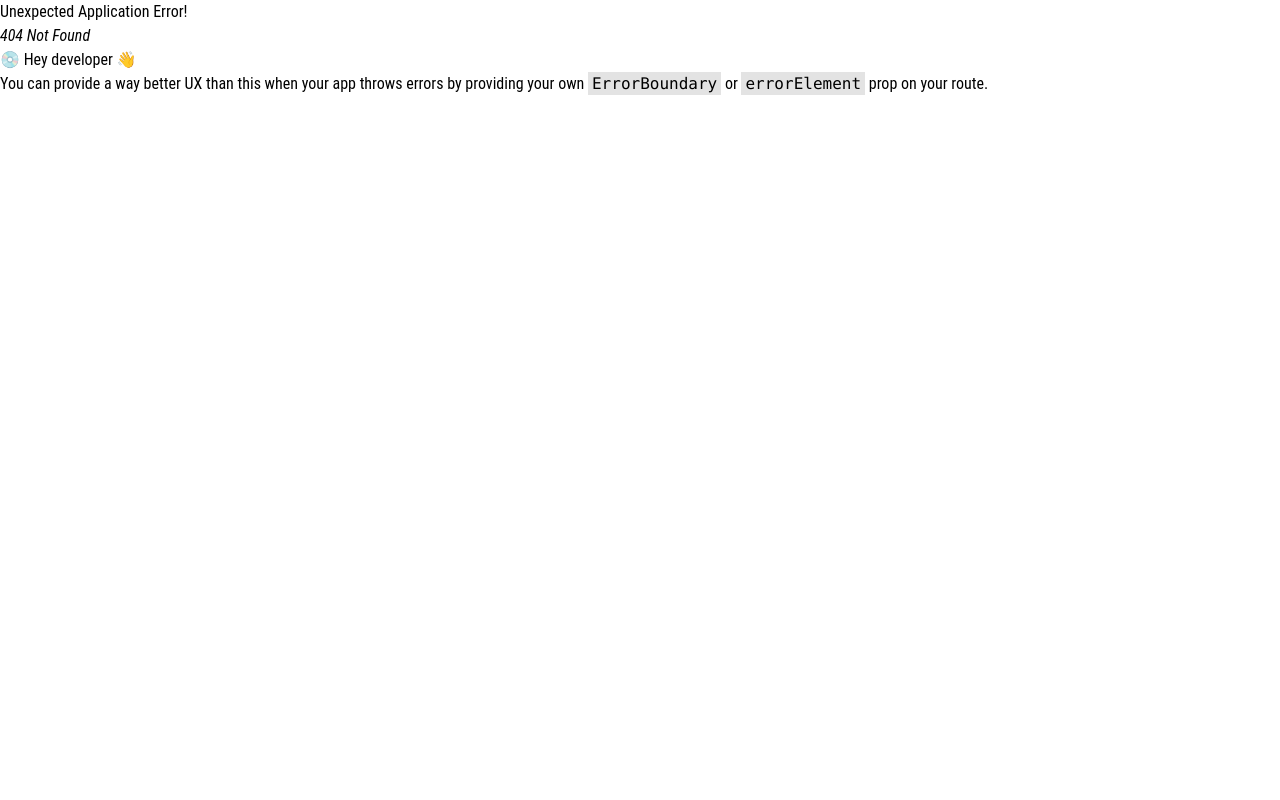
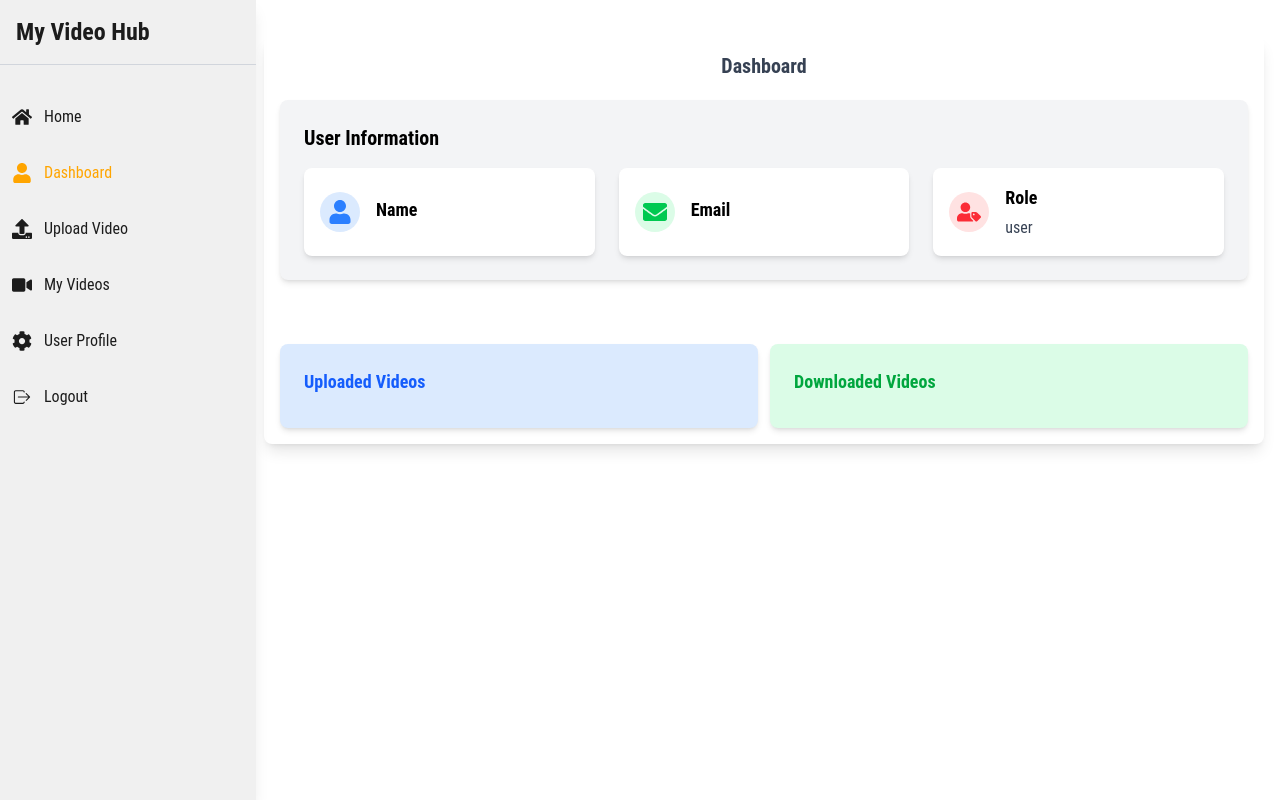
Before and after one commit to EddieO23/myVideoHub, a React (Vite) app in the folder frontend/: page /user/dashboard in a window 1280 px wide. Before the commit this address had no page. Built offline with nearby package versions, Linux system fonts and the light colour scheme; no server answers; sample sign-in values are in the browser's storage.

Commit message:
Finished User Dashboard

```diff
--- a/frontend/src/pages/SingleVideoPage.jsx
+++ b/frontend/src/pages/SingleVideoPage.jsx
@@ -85,7 +85,8 @@
                 <FaPlay className="text-4xl" />
               </button>
 
-              {/* Download Button */}
+              {/*
+               Button */}
               <button
                 className={`bg-green-500 text-white w-16 h-16 rounded-full flex justify-center items-center transition duration-300 ease-in-out transform ${
                   isDownloading
--- a/frontend/src/pages/user/Dashboard.jsx
+++ b/frontend/src/pages/user/Dashboard.jsx
@@ -1,19 +1,87 @@
 import {useDispatch, useSelector} from 'react-redux'
-import {selectLoggedInUser} from '../../reducers/auth/authReducer.js'
 import { useEffect } from 'react'
+
+
+import {fetchUserDetails, selectLoggedInUser} from '../../reducers/auth/authReducer.js'
+import SideBar from '../../components/SideBar.jsx'
+import { FaEnvelope, FaUser, FaUserTag } from 'react-icons/fa'
+
 
 const Dashboard = () => {
   const loggedInUser = useSelector(selectLoggedInUser)
   const dispatch = useDispatch()
 
   useEffect(() => {
-    const token = localStorage.getItem('')
+    const token = localStorage.getItem('token')
+    if (token) {
+      dispatch(fetchUserDetails())
+    }
   }, [])
 
 
   return (
-    <div>
+    <div className="flex  gap-2 pr-2 h-full m-2">
+      <SideBar />
+      <main className="flex-1 p-4 mt-7 bg-white shadow-lg rounded-lg ml-0 lg:ml-64">
+        <h1 className="text-center font-semibold text-xl text-gray-700 mb-5">
+          Dashboard
+        </h1>
+        <div className="container flex flex-col gap-6">
+          <div className="bg-gray-100 p-6 rounded-lg shadow-md mb-10">
+            <h2 className="text-xl font-bold mb-4">User Information</h2>
+            <div className="grid grid-cols-1 md:grid-cols-2 lg:grid-cols-3 gap-6">
+              <div className="bg-white p-4 rounded-lg shadow-md flex items-center">
+                <div className="bg-blue-100 p-2 rounded-full mr-4">
+                  <FaUser className="h-6 w-6 text-blue-500" />
+                </div>
+                <div>
+                  <h3 className="text-lg font-semibold mb-1">Name</h3>
+                  <p className="text-gray-700 capitalize">
+                    {loggedInUser?.name}
+                  </p>
+                </div>
+              </div>
+              <div className="bg-white p-4 rounded-lg shadow-md flex items-center">
+                <div className="bg-green-100 p-2 rounded-full mr-4">
+                  <FaEnvelope className="h-6 w-6 text-green-500" />
+                </div>
+                <div>
+                  <h3 className="text-lg font-semibold mb-1">Email</h3>
+                  <p className="text-gray-700 ">{loggedInUser?.email}</p>
+                </div>
+              </div>
+              <div className="bg-white p-4 rounded-lg shadow-md flex items-center">
+                <div className="bg-red-100 p-2 rounded-full mr-4">
+                  <FaUserTag className="h-6 w-6 text-red-500" />
+                </div>
+                <div>
+                  <h3 className="text-lg font-semibold mb-1">Role</h3>
+                  <p className="text-gray-700">user</p>
+                </div>
+              </div>
+            </div>
+          </div>
 
+          <div className="flex flex-col lg:flex-row gap-3 justify-around items-center">
+            <div className="bg-blue-100 p-6 rounded-lg shadow-md w-full lg:w-1/2">
+              <h2 className="text-lg font-semibold text-blue-600 mb-2">
+                Uploaded Videos
+              </h2>
+              <p className="text-2xl font-bold text-gray-800">
+                {loggedInUser?.uploadCount}
+              </p>
+            </div>
+            <div className="bg-green-100 p-6 rounded-lg shadow-md w-full lg:w-1/2 mt-4 md:mt-0">
+              <h2 className="text-lg font-semibold text-green-600 mb-2">
+                Downloaded Videos
+              </h2>
+              <p className="text-2xl font-bold text-gray-800">
+                {loggedInUser?.downloadCount}
+              </p>
+            </div>
+          </div>
+        </div>
+      </main>
     </div>
   )
 }
--- a/frontend/src/router.jsx
+++ b/frontend/src/router.jsx
@@ -16,6 +16,7 @@
 import SingleVideoPage from './pages/SingleVideoPage.jsx';
 import MyVideos from './pages/user/MyVideos.jsx';
 import UpdateVideo from './pages/user/UpdateVideo.jsx';
+import Dashboard from './pages/user/Dashboard.jsx';
 
 export const router = createBrowserRouter([
   {path: '/', element: <Home/>},
@@ -25,6 +26,10 @@
   {
     path: '/user/profile',
     element: <ProtectedRouteHome element={<UserProfile />} />,
+  },
+  {
+    path: '/user/dashboard',
+    element: <ProtectedRouteHome element={<Dashboard />} />,
   },
   {
     path: '/user/edit/my-videos',
```
